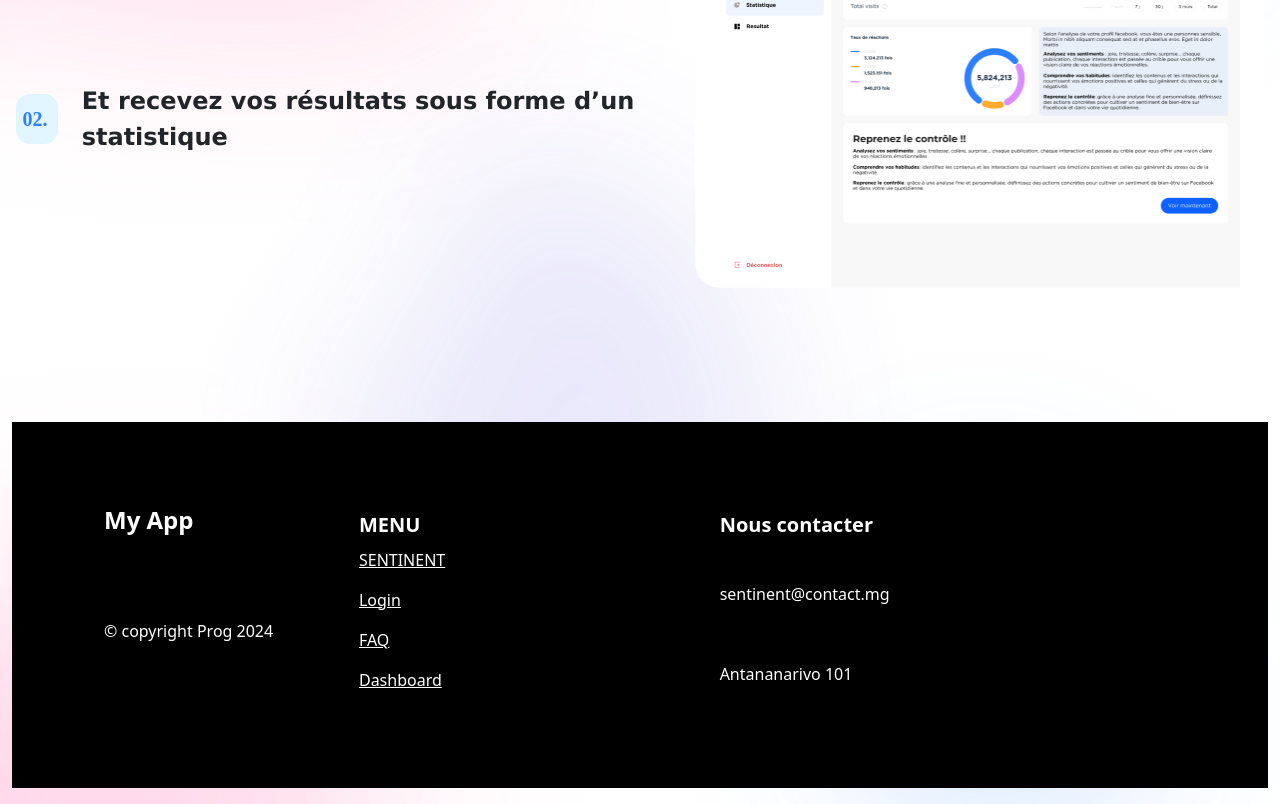
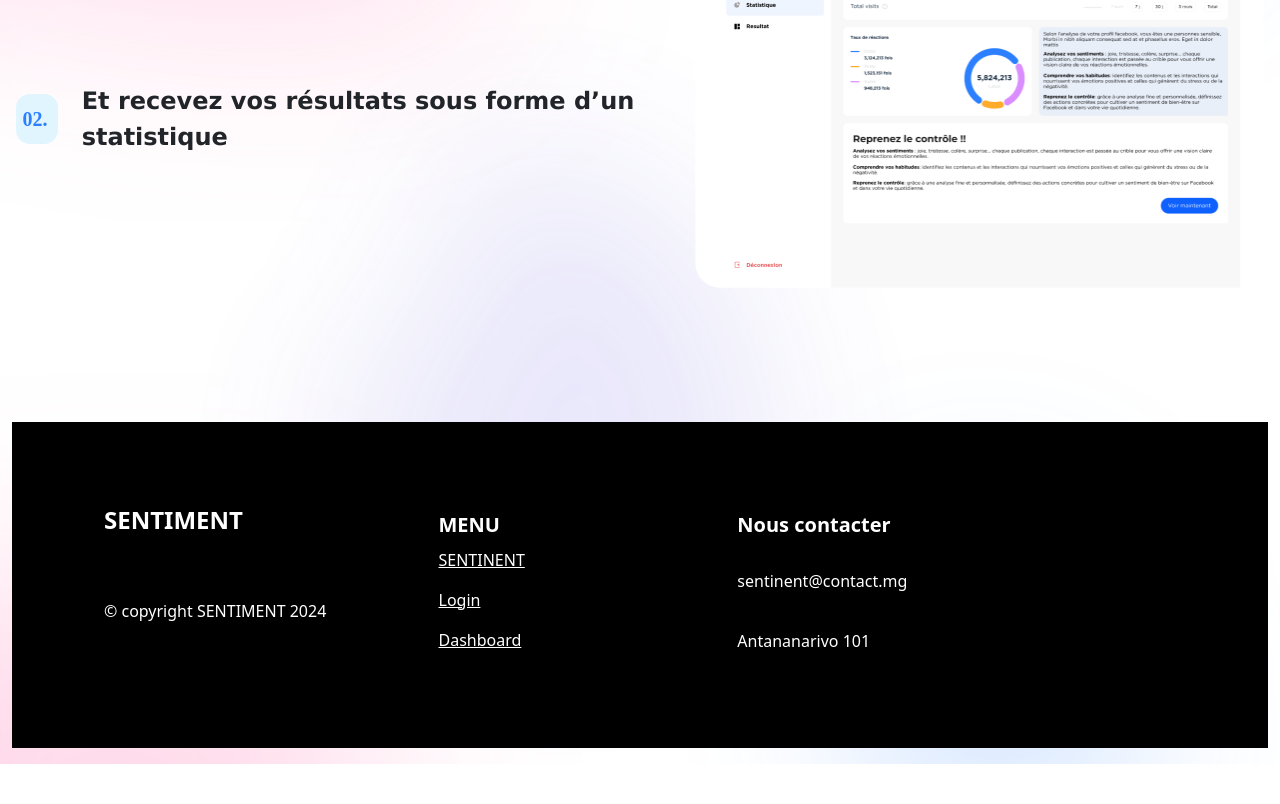
Before and after one commit to Abraham10000/social, a Next.js app: page /landing in a window 1280 px wide. Shown: the part 1514-2318 px from the top of the page. After the commit the page ends 2278 px from the top, so only its background shows below. Built offline with nearby package versions, Linux system fonts and the light colour scheme.

Commit message:
fix : add router into login

```diff
--- a/src/pages/landing/footer.tsx
+++ b/src/pages/landing/footer.tsx
@@ -12,13 +12,13 @@ export default function Footer() {
                     <a
                       style={{textDecoration : "none"}}
                       className="text-white fs-4 fw-bold font-family-Montserrat col-12 m-0 py-2"
-                      >My App</a>
+                      >SENTIMENT</a>
                   </p>
                 </div>
                 <p
                   className="text-white fs-6 fw-normal font-family-Montserrat col-12 m-0 py-2"
                 >
-                  © copyright Prog 2024
+                  © copyright SENTIMENT 2024
                 </p>
               </div>
               <div className="col-xxl-0 row">
@@ -37,11 +37,6 @@ export default function Footer() {
                     <a
                       className="text-white fs-6 fw-normal font-family-Montserrat col-12 m-0 py-2"
                       >Login</a>
-                  </p>
-                  <p>
-                    <a
-                      className="text-white fs-6 fw-normal font-family-Montserrat col-12 m-0 py-2"
-                      >FAQ</a>
                   </p>
                   <p>
                     <a
--- a/src/pages/landing/index.tsx
+++ b/src/pages/landing/index.tsx
@@ -3,6 +3,8 @@ import styles from '../../styles/landing.module.css';
 import 'bootstrap/dist/css/bootstrap.min.css';
 import Image from "next/image";
 import Footer from "./footer";
+import Link from 'next/link';
+
 
 const LandingPage = (iconApp : string) => {
     return (
@@ -40,9 +42,9 @@ const LandingPage = (iconApp : string) => {
                                     </p>
                                 </div>
                             </div>
-                            <button className={`${styles.connectezVous} connectezVous`}>
+                            <Link href="/login"><button className={`${styles.connectezVous} connectezVous`}>
                                 <p style={{margin : "18px", color : "antiquewhite"}}>Connectez-vous avec Facebook</p>
-                            </button>
+                            </button></Link>
                         </div>
                     </div>
                     <p className="text-center text-dark fs-6 fw-normal font-family-Montserrat col-xxl-6 m-0 px-3 py-2">
```
